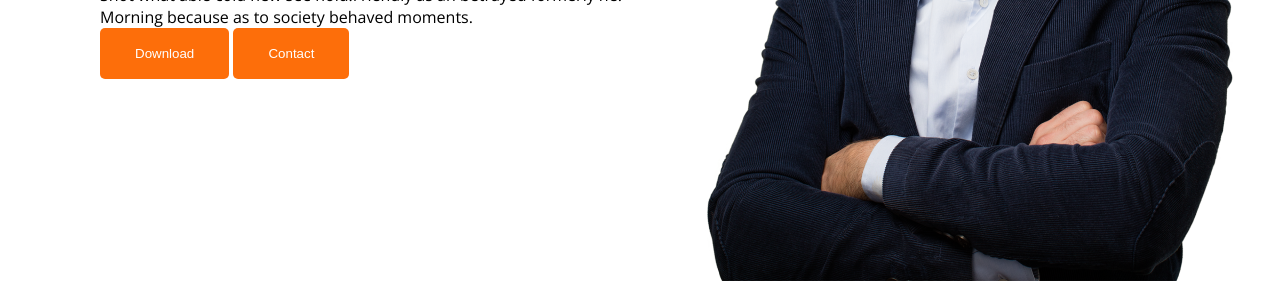
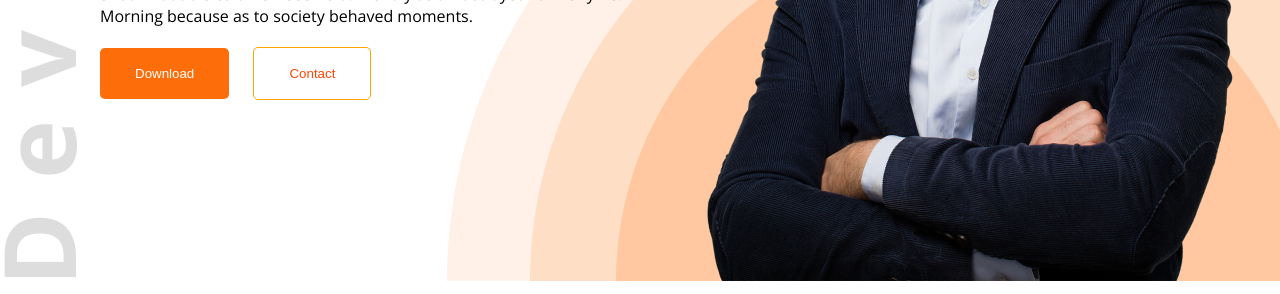
Before and after one commit to mashrurmahmud/web-dev-repo, a plain HTML site: page index.html in a window 1280 px wide. Shown: the part 506-800 px from the top of the page. Drawn offline with nearby package versions, Linux system fonts and the light colour scheme.

Commit message:
fourth commit

```diff
--- a/css/style.css
+++ b/css/style.css
@@ -11,6 +11,13 @@
     font-style: normal;
     font-variation-settings:
       "wdth" 100;
+  }
+
+  /* Header background image */
+  .header{
+    background: url(../images/developer.png),url(../images/header_bg.png);
+    background-repeat: no-repeat;
+    background-position: left top, right bottom;
   }
 
 .nav-item{
@@ -111,3 +118,20 @@ nav h1{
     letter-spacing: 0%;
     text-align: left;
 }
+
+
+.banner .btn-primary:last-child{
+    background-color: #ffff;
+    border: 1px solid orange;
+    color: orangered;
+
+
+}
+
+.banner .btn-primary{
+    margin-right: 20px;
+}
+
+.banner p{
+    margin: 20px 0;
+}
--- a/index.html
+++ b/index.html
@@ -39,6 +39,10 @@
 
     </header>
      <main>
+        <div class="about-us">
+            <h1></h1>
+            <p></p>
+        </div>
 
      </main>
      <footer>
```
